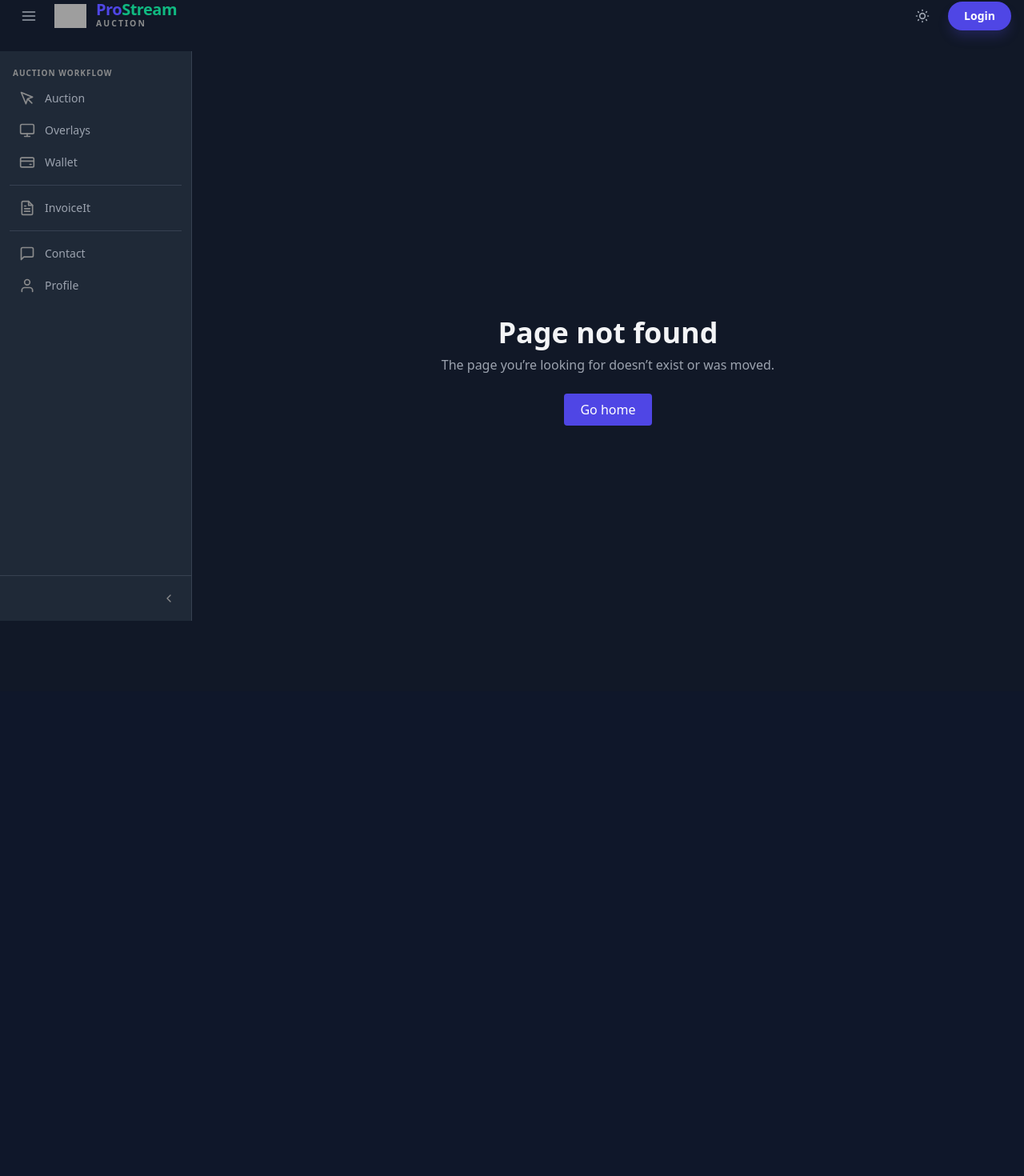
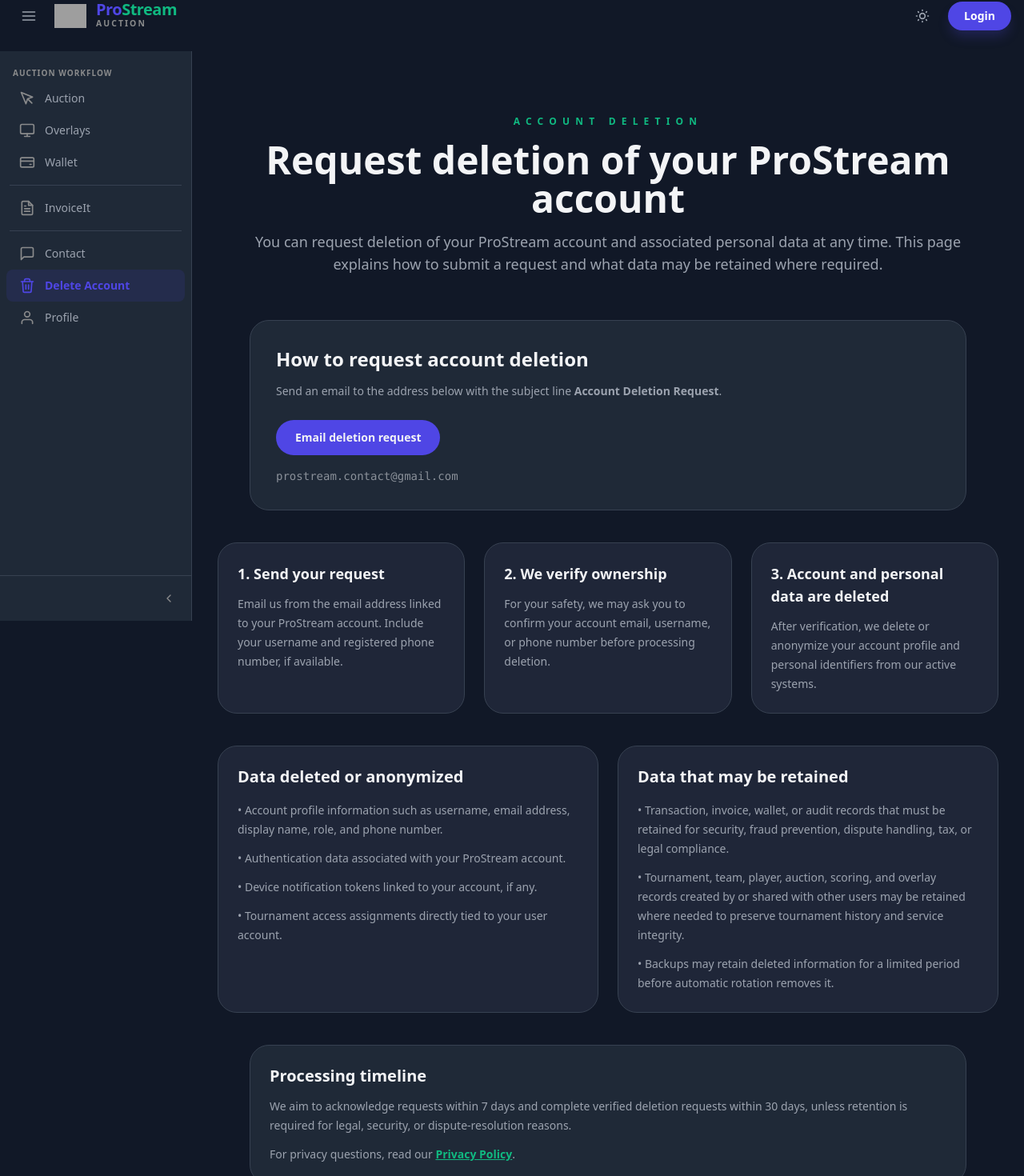
Before and after one commit to GerryK97/ProStream---Auction, a Next.js app: page /account-deletion in a window 1280 px wide. Before the commit this address had no page. Shown: the part 24-1494 px from the top of the page at 80% size. Before the commit the page ends 888 px from the top, so only its background shows below. Built offline with nearby package versions, Linux system fonts and the light colour scheme; grey boxes are pictures that could not be loaded.

Commit message:
feat(legal): add public account deletion request page

```diff
--- /dev/null
+++ b/src/app/account-deletion/page.tsx
@@ -0,0 +1,111 @@
+import type { Metadata } from 'next';
+import Navigation from '@/components/Navigation';
+
+export const metadata: Metadata = {
+  title: 'Account Deletion – ProStream',
+  description: 'Request deletion of your ProStream account and associated personal data.',
+};
+
+const deletionSteps = [
+  {
+    title: '1. Send your request',
+    body: 'Email us from the email address linked to your ProStream account. Include your username and registered phone number, if available.',
+  },
+  {
+    title: '2. We verify ownership',
+    body: 'For your safety, we may ask you to confirm your account email, username, or phone number before processing deletion.',
+  },
+  {
+    title: '3. Account and personal data are deleted',
+    body: 'After verification, we delete or anonymize your account profile and personal identifiers from our active systems.',
+  },
+];
+
+const deletedData = [
+  'Account profile information such as username, email address, display name, role, and phone number.',
+  'Authentication data associated with your ProStream account.',
+  'Device notification tokens linked to your account, if any.',
+  'Tournament access assignments directly tied to your user account.',
+];
+
+const retainedData = [
+  'Transaction, invoice, wallet, or audit records that must be retained for security, fraud prevention, dispute handling, tax, or legal compliance.',
+  'Tournament, team, player, auction, scoring, and overlay records created by or shared with other users may be retained where needed to preserve tournament history and service integrity.',
+  'Backups may retain deleted information for a limited period before automatic rotation removes it.',
+];
+
+export default function AccountDeletionPage() {
+  return (
+    <div className="relative min-h-screen overflow-hidden" style={{ backgroundColor: 'var(--surface-primary)', color: 'var(--text-primary)' }}>
+      <Navigation />
+
+      <main className="relative z-10 px-4 py-20 sm:px-6 lg:px-8">
+        <section className="mx-auto max-w-4xl text-center">
+          <p className="text-xs font-semibold uppercase tracking-[0.6em]" style={{ color: 'var(--brand-secondary)' }}>Account Deletion</p>
+          <h1 className="mt-4 text-4xl font-black sm:text-5xl" style={{ color: 'var(--text-primary)' }}>
+            Request deletion of your ProStream account
+          </h1>
+          <p className="mt-4 text-lg" style={{ color: 'var(--text-secondary)' }}>
+            You can request deletion of your ProStream account and associated personal data at any time.
+            This page explains how to submit a request and what data may be retained where required.
+          </p>
+        </section>
+
+        <section className="mx-auto mt-14 max-w-4xl rounded-3xl border p-6 sm:p-8" style={{ borderColor: 'var(--border-primary)', backgroundColor: 'var(--surface-secondary)' }}>
+          <h2 className="text-2xl font-bold" style={{ color: 'var(--text-primary)' }}>How to request account deletion</h2>
+          <p className="mt-3 text-sm leading-6" style={{ color: 'var(--text-secondary)' }}>
+            Send an email to the address below with the subject line <strong>Account Deletion Request</strong>.
+          </p>
+
+          <a
+            href="mailto:prostream.contact@gmail.com?subject=Account%20Deletion%20Request&body=Please%20delete%20my%20ProStream%20account.%0A%0AUsername%3A%20%0ARegistered%20email%3A%20%0ARegistered%20phone%20number%3A%20%0AReason%20(optional)%3A%20"
+            className="mt-6 inline-flex items-center justify-center rounded-full px-6 py-3 text-sm font-semibold transition hover:opacity-90"
+            style={{ backgroundColor: 'var(--brand-primary)', color: 'var(--text-on-brand)' }}
+          >
+            Email deletion request
+          </a>
+
+          <p className="mt-4 font-mono text-sm" style={{ color: 'var(--text-tertiary)' }}>
+            prostream.contact@gmail.com
+          </p>
+        </section>
+
+        <section className="mx-auto mt-10 grid max-w-6xl gap-6 lg:grid-cols-3">
+          {deletionSteps.map((step) => (
+            <div key={step.title} className="rounded-3xl border p-6" style={{ borderColor: 'var(--border-primary)', backgroundColor: 'var(--surface-card)' }}>
+              <h3 className="text-lg font-bold" style={{ color: 'var(--text-primary)' }}>{step.title}</h3>
+              <p className="mt-3 text-sm leading-6" style={{ color: 'var(--text-secondary)' }}>{step.body}</p>
+            </div>
+          ))}
+        </section>
+
+        <section className="mx-auto mt-10 grid max-w-6xl gap-6 lg:grid-cols-2">
+          <div className="rounded-3xl border p-6" style={{ borderColor: 'var(--border-primary)', backgroundColor: 'var(--surface-card)' }}>
+            <h2 className="text-xl font-bold" style={{ color: 'var(--text-primary)' }}>Data deleted or anonymized</h2>
+            <ul className="mt-4 space-y-3 text-sm leading-6" style={{ color: 'var(--text-secondary)' }}>
+              {deletedData.map((item) => <li key={item}>• {item}</li>)}
+            </ul>
+          </div>
+
+          <div className="rounded-3xl border p-6" style={{ borderColor: 'var(--border-primary)', backgroundColor: 'var(--surface-card)' }}>
+            <h2 className="text-xl font-bold" style={{ color: 'var(--text-primary)' }}>Data that may be retained</h2>
+            <ul className="mt-4 space-y-3 text-sm leading-6" style={{ color: 'var(--text-secondary)' }}>
+              {retainedData.map((item) => <li key={item}>• {item}</li>)}
+            </ul>
+          </div>
+        </section>
+
+        <section className="mx-auto mt-10 max-w-4xl rounded-3xl border p-6 text-sm leading-6" style={{ borderColor: 'var(--border-primary)', backgroundColor: 'var(--surface-secondary)', color: 'var(--text-secondary)' }}>
+          <h2 className="text-xl font-bold" style={{ color: 'var(--text-primary)' }}>Processing timeline</h2>
+          <p className="mt-3">
+            We aim to acknowledge requests within 7 days and complete verified deletion requests within 30 days,
+            unless retention is required for legal, security, or dispute-resolution reasons.
+          </p>
+          <p className="mt-3">
+            For privacy questions, read our <a href="/privacy" className="font-semibold underline" style={{ color: 'var(--brand-secondary)' }}>Privacy Policy</a>.
+          </p>
+        </section>
+      </main>
+    </div>
+  );
+}
--- a/src/app/page.tsx
+++ b/src/app/page.tsx
@@ -284,6 +284,11 @@
       }}>
         <div className="mx-auto max-w-7xl text-center text-sm" style={{ color: 'var(--text-muted)' }}>
           <p>&copy; {new Date().getFullYear()} ProStream. All rights reserved.</p>
+          <div className="mt-3 flex flex-wrap items-center justify-center gap-x-4 gap-y-2 text-xs">
+            <a href="/privacy" className="hover:underline" style={{ color: 'var(--text-tertiary)' }}>Privacy Policy</a>
+            <a href="/account-deletion" className="hover:underline" style={{ color: 'var(--text-tertiary)' }}>Account Deletion</a>
+            <a href="/contact" className="hover:underline" style={{ color: 'var(--text-tertiary)' }}>Contact</a>
+          </div>
         </div>
       </footer>
     </div>
--- a/src/components/Sidebar.tsx
+++ b/src/components/Sidebar.tsx
@@ -145,6 +145,19 @@
         icon: (
           <svg viewBox="0 0 24 24" fill="none" stroke="currentColor" strokeWidth="2" strokeLinecap="round" strokeLinejoin="round" className="w-5 h-5 shrink-0">
             <path d="M21 15a2 2 0 01-2 2H7l-4 4V5a2 2 0 012-2h14a2 2 0 012 2z" />
+          </svg>
+        ),
+      },
+      {
+        label: 'Delete Account',
+        href: '/account-deletion',
+        roles: null,
+        icon: (
+          <svg viewBox="0 0 24 24" fill="none" stroke="currentColor" strokeWidth="2" strokeLinecap="round" strokeLinejoin="round" className="w-5 h-5 shrink-0">
+            <path d="M3 6h18" />
+            <path d="M8 6V4a2 2 0 012-2h4a2 2 0 012 2v2" />
+            <path d="M19 6l-1 14a2 2 0 01-2 2H8a2 2 0 01-2-2L5 6" />
+            <path d="M10 11v6M14 11v6" />
           </svg>
         ),
       },
```
